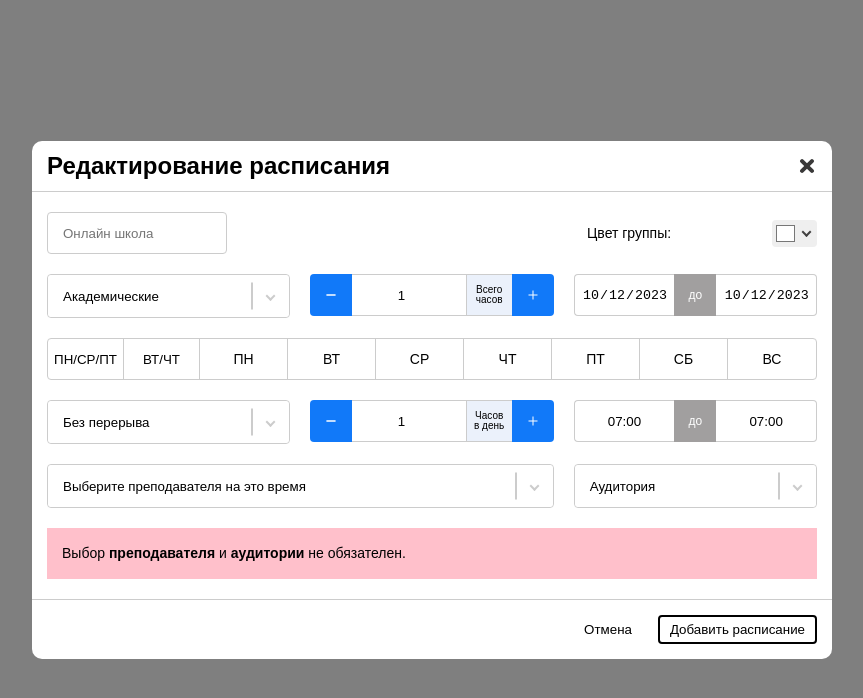
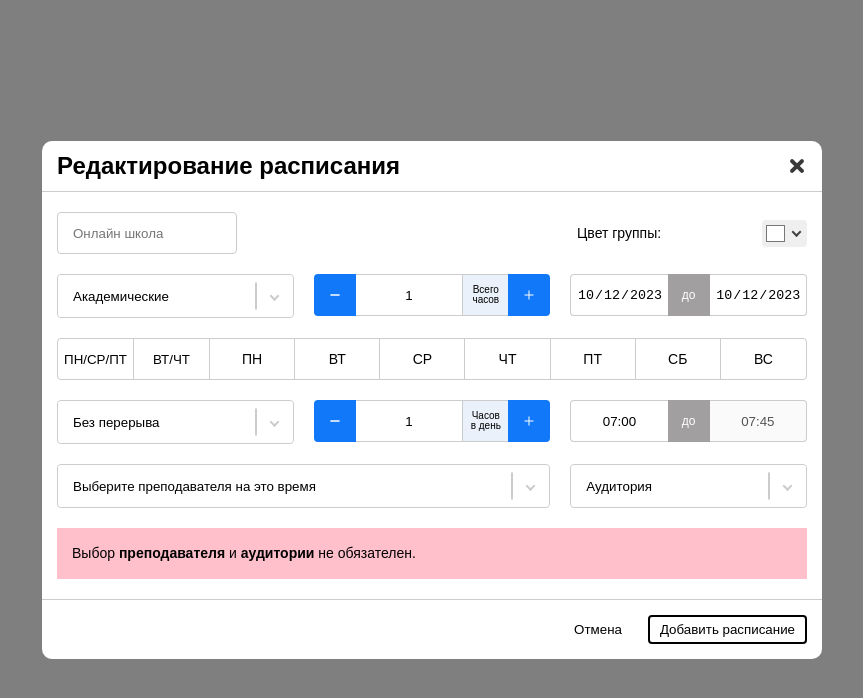
Before and after one commit to hardwar1/testForWorkForm, a React (Vite) app: page / in a window 1280 px wide. Shown: the top 698 px of the page, without its empty margins (208-1071 px from the left). Built offline with nearby package versions, Linux system fonts and the light colour scheme.

Commit message:
final 1.0

```diff
--- a/index.html
+++ b/index.html
@@ -6,8 +6,10 @@
     <meta name="viewport" content="width=device-width, initial-scale=1.0" />
     <title>Vite + React + TS</title>
   </head>
+
   <body>
     <div id="root"></div>
+
     <script type="module" src="/src/main.tsx"></script>
   </body>
 </html>
--- a/src/shared/DoubleInput/DoubleInput.tsx
+++ b/src/shared/DoubleInput/DoubleDateInput.tsx
@@ -7,10 +7,10 @@ interface IDoubleInput {
   name: string;
   defaultValue: string;
   inputType?: HTMLInputTypeAttribute;
+  hourTime?: boolean;
 }
 
-
-export function DoubleInput({name, ariaLabelLeft, ariaLabelRight, defaultValue, inputType="text"}: IDoubleInput) {
+export function DoubleDateInput({ name, ariaLabelLeft, ariaLabelRight, defaultValue, inputType = "text"}: IDoubleInput) {
   const [startValue, setStartValue] = useState(defaultValue);
   const [endValue, setEndValue] = useState(defaultValue);
 
@@ -21,10 +21,12 @@ export function DoubleInput({name, ariaLabelLeft, ariaLabelRight, defaultValue,
         type={inputType}
         name={`${name}Start`}
         aria-label={ariaLabelLeft}
-        defaultValue={startValue}
-        onChange={(e)=> setStartValue(e.target.value)}
+        value={startValue}
+        onChange={(e) => setStartValue(e.target.value)}
         required
       />
+
+
 
       <span className={styles.doubleInputText}>
         до
@@ -35,8 +37,8 @@ export function DoubleInput({name, ariaLabelLeft, ariaLabelRight, defaultValue,
         type={inputType}
         name={`${name}End`}
         aria-label={ariaLabelRight}
-        defaultValue={endValue}
-        onChange={(e)=> setEndValue(e.target.value)}
+        value={endValue}
+        onChange={(e) => setEndValue(e.target.value)}
         required
       />
 
--- /dev/null
+++ b/src/shared/DoubleInput/DoubleTimeInput.tsx
@@ -0,0 +1,82 @@
+import { HTMLInputTypeAttribute,  useLayoutEffect, useState } from 'react';
+import InputMask from 'react-input-mask';
+import styles from './doubleinput.module.scss';
+
+interface IDoubleInput {
+  ariaLabelLeft: string;
+  ariaLabelRight: string;
+  name: string;
+  defaultValue: string;
+  inputType?: HTMLInputTypeAttribute;
+  hourIs: number;
+  hoursInDay: number;
+  isBreaks: number;
+}
+
+export function DoubleTimeInput({
+  name,
+  ariaLabelLeft,
+  ariaLabelRight,
+  defaultValue,
+  inputType = "text",
+  hourIs,
+  hoursInDay,
+  isBreaks
+}: IDoubleInput) {
+  const [startValue, setStartValue] = useState(defaultValue);
+  const [endValue, setEndValue] = useState(defaultValue);
+
+  useLayoutEffect(() => {
+    const startTime = startValue
+      .split(':')
+      .map(Number)
+      .reduce((acc, item, index) =>
+        (index === 0 ? acc += 60 * item : acc += item), 0);
+
+    const totalTimeMinutes = hoursInDay * hourIs + (hoursInDay - 1) * isBreaks;
+    const hours = (totalTimeMinutes + startTime - (startTime + totalTimeMinutes) % 60) / 60;
+    const minutes = ('0' + (startTime + totalTimeMinutes) % 60).slice(-2);
+    setEndValue(`0${hours}:${minutes}`.slice(-5));
+
+  }, [hourIs, hoursInDay, isBreaks, startValue])
+
+  const handleInput = (e: React.FormEvent<HTMLInputElement>) => {
+    const inputValue = e.currentTarget.value.split(':').map(Number);
+    if (inputValue[0] > 23) inputValue[0] = 23;
+    if (inputValue[1] > 59) inputValue[1] = 59;
+    setStartValue(`${inputValue[0]}:${inputValue[1]}`)
+  }
+
+  return (
+    <div className={styles.doubleInputBox}>
+      <InputMask
+        mask="99:99"
+        className={styles.doubleInput}
+        type={inputType}
+        name={`${name}Start`}
+        aria-label={ariaLabelLeft}
+        value={startValue}
+        maskChar="0"
+        onChange={(e) => handleInput(e)}
+        placeholder="HH:MM"
+        required
+      />
+
+      <span className={styles.doubleInputText}>
+        до
+      </span>
+
+      <input
+        className={styles.doubleInput}
+        type={inputType}
+        name={`${name}End`}
+        aria-label={ariaLabelRight}
+        value={endValue}
+        onChange={(e) => setEndValue(e.target.value)}
+        required
+        disabled
+      />
+
+    </div>
+  );
+}
--- a/src/shared/DoubleInput/index.ts
+++ /dev/null
@@ -1 +0,0 @@
-export * from './DoubleInput';
--- a/src/shared/InputNumberItem/inputnumberitem.module.scss
+++ b/src/shared/InputNumberItem/inputnumberitem.module.scss
@@ -35,6 +35,7 @@
 .inputNumberLabel {
   display: flex;
   flex-shrink: 1;
+  width: 100%;
 }
 
 .inputNumberInput {
@@ -44,6 +45,12 @@
   text-align: center;
   flex-shrink: 1;
   width: calc(100% - 42px);
+
+  &::-webkit-outer-spin-button,
+  &::-webkit-inner-spin-button {
+    -webkit-appearance: none;
+    margin: 0;
+  }
 }
 
 .inputNumberText {
--- a/src/shared/PopupForm/PopupForm.tsx
+++ b/src/shared/PopupForm/PopupForm.tsx
@@ -1,21 +1,40 @@
-import { useState } from 'react';
+import { FormEvent, useEffect, useRef, useState } from 'react';
 import { Overlay } from '../Overlay';
 import styles from './popupform.module.scss';
 import { WeekDays } from './WeekDays';
 import { Select } from '../Select';
 import { InputNumberItem } from '../InputNumberItem';
-import { DoubleInput } from '../DoubleInput';
+import { DoubleTimeInput } from '../DoubleInput/DoubleTimeInput';
+import { DoubleDateInput } from '../DoubleInput/DoubleDateInput';
 
 const hoursListSelect = ['Академические', 'Астрономические'];
 const breaksListSelect = ['Без перерыва', 'С блек джеком и дамами', 'C дремотой'];
-const teachersListSelect = ['Рубенович', 'Петрович', 'Петрович', 'Сан Саныч', 'Рукожопыч'];
+const teachersListSelect = ['Рубенович', 'Петрович', 'Сан Саныч', 'Рукожопыч'];
 const auditoriumListSelect = ['101', '202', '303', '666'];
+
+export const daysText = ['ПН', 'ВТ', 'СР', 'ЧТ', 'ПТ', 'СБ', 'ВС'];
+export const clearWeek = [false, false, false, false, false, false, false];
+const days1 = [true, false, true, false, true, false, false];
+const days2 = [false, true, false, true, false, false, false];
 
 const today = `${(new Date).getFullYear()}-${(new Date).getMonth()}-${(new Date).getDate()}`
 
-
 export function PopupForm() {
   const [inputColorValue, setInputColorValue] = useState('#ffffff');
+  const [weekDaysOn, setWeekDaysOn] = useState(clearWeek);
+  const [hourIs, setHourIs] = useState(45);
+  const [hoursInDay, setHoursInDay] = useState(1);
+  const [isBreaks, setIsBreaks] = useState(0);
+  const [submitObj, setSubmitObj] = useState<any>({});
+  const [weekObj, setWeekObj] = useState<any>({});
+
+  const refForm = useRef(null);
+
+  useEffect(() => {
+    // console.log(weekObj);
+    submitObj.weekDays = weekObj;
+    if (submitObj.weekDays) console.log(submitObj);
+  }, [submitObj, weekObj])
 
   const closePopup = () => { }
 
@@ -23,10 +42,58 @@ export function PopupForm() {
     setInputColorValue(e.target.value)
   }
 
+  function handleSubmit(e: FormEvent<HTMLFormElement>) {
+    e.preventDefault();
+
+    const submitObject: any = {};
+    for (const item of e.target as any) {
+      if (item.name && item.name !== 'weekDay') {
+        submitObject[item.name] = item.value;
+      }
+    }
+
+    setSubmitObj(submitObject);
+  }
+
+  function setWeek(week: boolean[]) {
+    const obj: any = {}
+    console.log(week);
+    for (let i = 0; i < week.length; i++) {
+      obj[daysText[i]] = week[i];
+    }
+
+    setWeekObj(obj);
+    console.log(obj);
+  }
+
+  const selectChangeHour = (str: string) => {
+    if (str === 'Астрономические') {
+      setHourIs(60)
+    }
+
+    if (str === 'Академические') {
+      setHourIs(45)
+    }
+  }
+
+  const selectChangeBreaks = (str: string) => {
+    if (str === 'Без перерыва') {
+      setIsBreaks(0)
+    }
+
+    if (str === 'С блек джеком и дамами') {
+      setIsBreaks(10)
+    }
+
+    if (str === 'C дремотой') {
+      setIsBreaks(15)
+    }
+  }
+
   return (
     <>
       <div className={styles.popup}>
-        <form className={styles.form}>
+        <form className={styles.form} onSubmit={handleSubmit} ref={refForm}>
           <div className={styles.top}>
             <h2 className={styles.title}>
               Редактирование расписания
@@ -63,11 +130,11 @@ export function PopupForm() {
             </div>
 
             <div className={styles.hoursRow}>
-              <Select list={hoursListSelect} name='hoursType' />
+              <Select list={hoursListSelect} name='hoursType' onSelectChange={selectChangeHour} />
 
-              <InputNumberItem text="Всего часов" name="totalHours" />
+              <InputNumberItem text="Всего часов" name="totalHours" min={1} />
 
-              <DoubleInput
+              <DoubleDateInput
                 name="date"
                 ariaLabelLeft="дата начала"
                 ariaLabelRight="дата окончания"
@@ -82,7 +149,7 @@ export function PopupForm() {
                 <button
                   className={styles.daysButton}
                   type='button'
-                  onClick={() => { }}
+                  onClick={() => setWeekDaysOn([...days1])}
                 >
                   ПН/СР/ПТ
                 </button>
@@ -90,22 +157,31 @@ export function PopupForm() {
                 <button
                   className={styles.daysButton}
                   type='button'
-                  onClick={() => { }}
+                  onClick={() => setWeekDaysOn([...days2])}
                 >
                   ВТ/ЧТ
                 </button>
               </div>
 
-              <WeekDays />
+              <WeekDays valueArray={weekDaysOn} setWeek={setWeek} />
             </div>
 
             <div className={styles.hoursRow}>
-              <Select list={breaksListSelect} name='isBreaks' />
+              <Select list={breaksListSelect} name='isBreaks' onSelectChange={selectChangeBreaks} />
 
-              <InputNumberItem text="Часов в день" name="totalHours" />
+              <InputNumberItem
+                onInputChange={setHoursInDay}
+                text="Часов в день"
+                name="hoursInDay"
+                min={1}
+                max={10}
+              />
 
-              <DoubleInput
-                name="date"
+              <DoubleTimeInput
+                isBreaks={isBreaks}
+                hourIs={hourIs}
+                hoursInDay={hoursInDay}
+                name="time"
                 ariaLabelLeft="дата начала"
                 ariaLabelRight="дата окончания"
                 defaultValue="07:00"
--- a/src/shared/PopupForm/popupform.module.scss
+++ b/src/shared/PopupForm/popupform.module.scss
@@ -4,12 +4,13 @@
   left: 50%;
   z-index: 6;
   padding: 10px;
+  width: 100%;
+  max-width: 800px;
   transform: translate(-50%, -50%);
 }
 
 .form {
   border-radius: 10px;
-  width: 800px;
   max-width: 100%;
   background-color: #fff;
 }
@@ -101,9 +102,9 @@
 }
 
 .hoursRow {
-  gap: 20px;
   display: flex;
   flex-wrap: wrap;
+  gap: 20px;
 }
 
 .hoursRow > *[class] {
@@ -125,10 +126,10 @@
 .daysButton {
   padding: 5px;
   border: 0;
+  border-right: 1px solid #ccc;
   border-radius: 0;
   min-width: 76px;
   background-color: transparent;
-  border-right: 1px solid #ccc;
 }
 
 .selectsRow {
@@ -150,21 +151,21 @@
 }
 
 .bottom {
-  padding: 15px;
   display: flex;
   justify-content: flex-end;
   align-items: center;
+  padding: 15px;
   gap: 20px;
 }
 
 .cancellation {
+  border: 0;
   background-color: transparent;
-  border: 0;
 }
 
 .submit {
+  padding: 5px 10px;
   border: 2px solid #000;
   border-radius: 4px;
   background-color: transparent;
-  padding: 5px 10px;
 }
--- a/src/shared/Select/Select.tsx
+++ b/src/shared/Select/Select.tsx
@@ -7,9 +7,11 @@ interface ISelect {
   name: string;
   width?: number;
   text?: string;
+  onSelectChange?: (item: string) => void;
+  required?: boolean;
 }
 
-export function Select({ list, defaultValue = list[0], text = list[0], name, width }: ISelect) {
+export function Select({ list, defaultValue = list[0], text = list[0], name, width, onSelectChange, required = false }: ISelect) {
   const [openMenu, setOpenMenu] = useState(false);
   const [inputValue, setInputValue] = useState(defaultValue);
   const [height, setHeight] = useState(0);
@@ -46,9 +48,9 @@ export function Select({ list, defaultValue = list[0], text = list[0], name, wid
     }, 301)
   }
 
-
   const menuButtonClick = (item: string) => {
-    setInputValue(item)
+    setInputValue(item);
+    if(onSelectChange) onSelectChange(item);
     setHeight(0);
     setTimeout(() => {
       setOpenMenu(false)
@@ -57,8 +59,8 @@ export function Select({ list, defaultValue = list[0], text = list[0], name, wid
 
   return (
     <div
-      className={styles.select}
-      style={{ width: width}}
+      className={`${styles.select} ${height > 0 ? styles.selectActive : ''}`}
+      style={{ width: width }}
       ref={selectRef}
     >
       <input
@@ -66,7 +68,7 @@ export function Select({ list, defaultValue = list[0], text = list[0], name, wid
         type="text"
         name={name}
         aria-label=''
-        required
+        required={required}
         defaultValue={inputValue}
       />
 
@@ -86,7 +88,7 @@ export function Select({ list, defaultValue = list[0], text = list[0], name, wid
 
       <div
         className={styles.hideWrapper}
-        style={height > 0 ? { height: height,  zIndex: 5} : { height: 0,  zIndex: 0}}
+        style={height > 0 ? { height: height, zIndex: 5 } : { height: 0, zIndex: 0 }}
       >
         <ul
           className={styles.selectList}
--- a/src/shared/Select/select.module.scss
+++ b/src/shared/Select/select.module.scss
@@ -15,6 +15,7 @@
     width: 7px;
     height: 7px;
     transform: translateY(-50%) rotate(45deg);
+    transition: transform 0.3s;
   }
 
   &::before {
@@ -27,6 +28,10 @@
     height: calc(100% - 15px);
     background-color: #ccc;
   }
+}
+
+.selectActive::after {
+  transform: translateY(-50%) rotate(-135deg);
 }
 
 .selectInput:focus + .selectButton {
```
Also changed, not shown: src/shared/InputNumberItem/InputNumberItem.tsx (+44 -4 lines), src/shared/PopupForm/WeekDays/WeekDays.tsx (+28 -3 lines).
